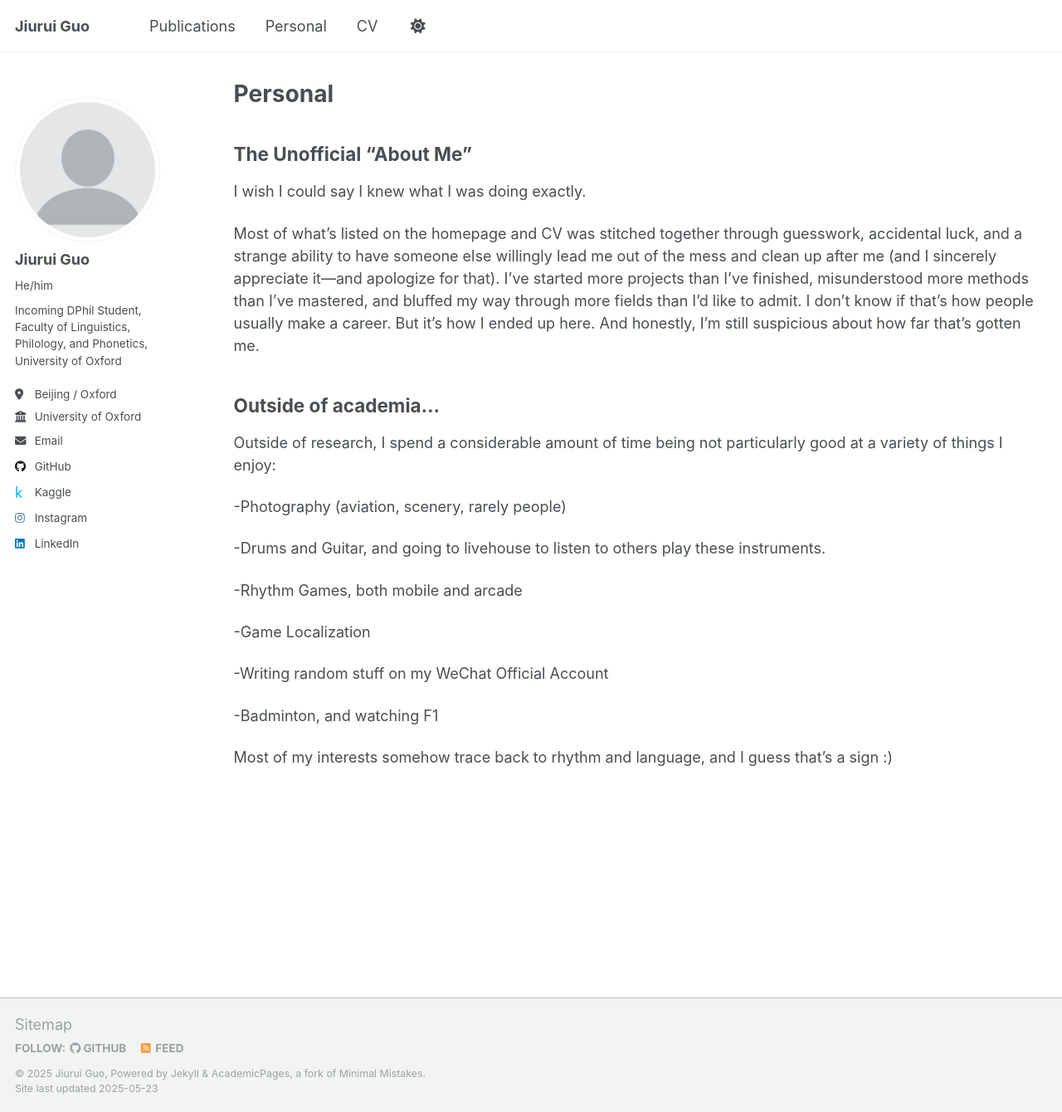
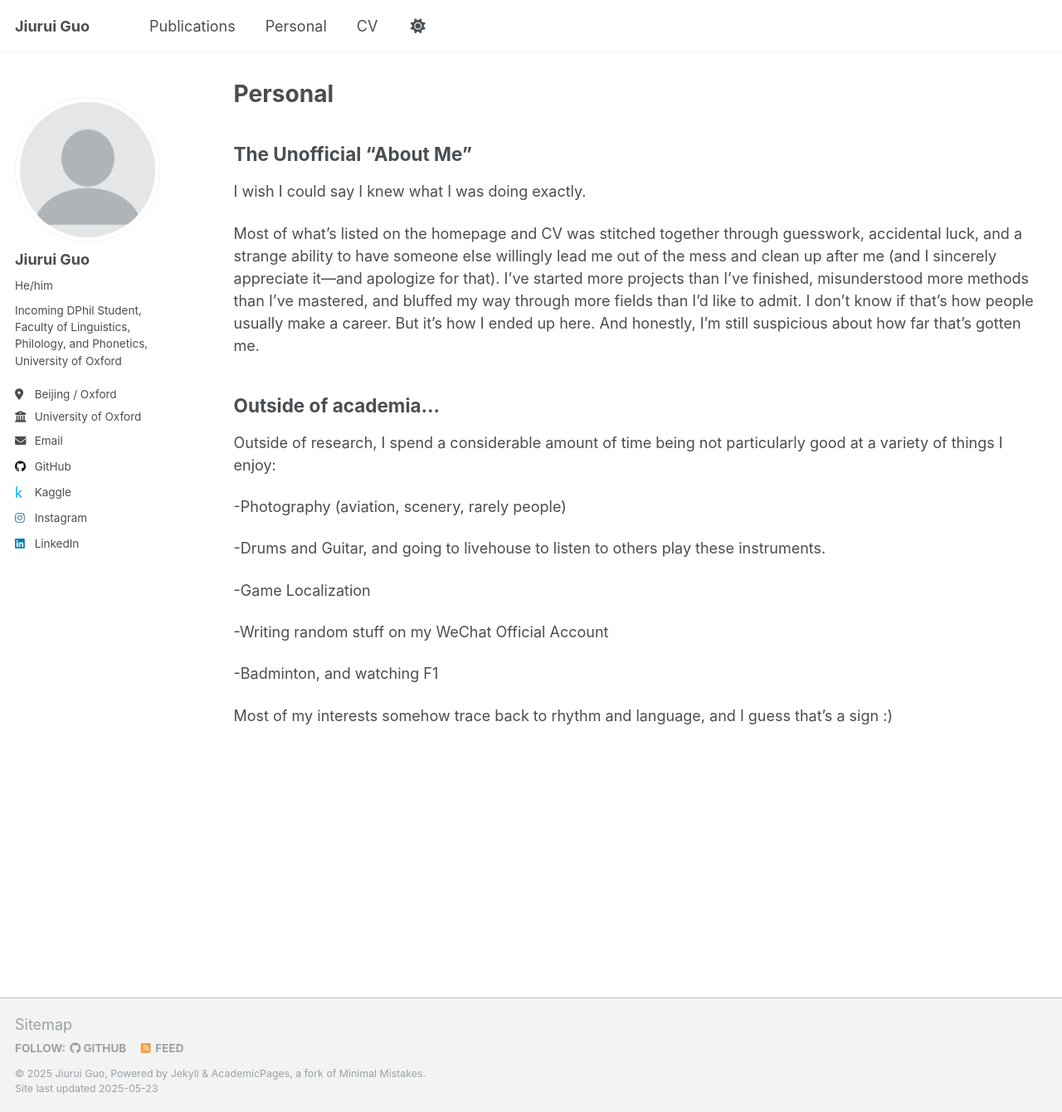
Before and after one commit to HayatoRG/hayatorg.github.io, a Jekyll site: the page built from _pages/personal.md, in a window 1280 px wide and 1340 px high. Shown: the whole window at 83% size. Built offline with Jekyll 4.4.1, drawn with Linux system fonts in a browser that asks for light colours.

Commit message:
Update personal.md

```diff
--- a/_pages/personal.md
+++ b/_pages/personal.md
@@ -24,8 +24,6 @@ Outside of research, I spend a considerable amount of time being not particularl
 
   -Drums and Guitar, and going to livehouse to listen to others play these instruments.
 
-  -Rhythm Games, both mobile and arcade
-
   -Game Localization
 
   -Writing random stuff on my WeChat Official Account
```
